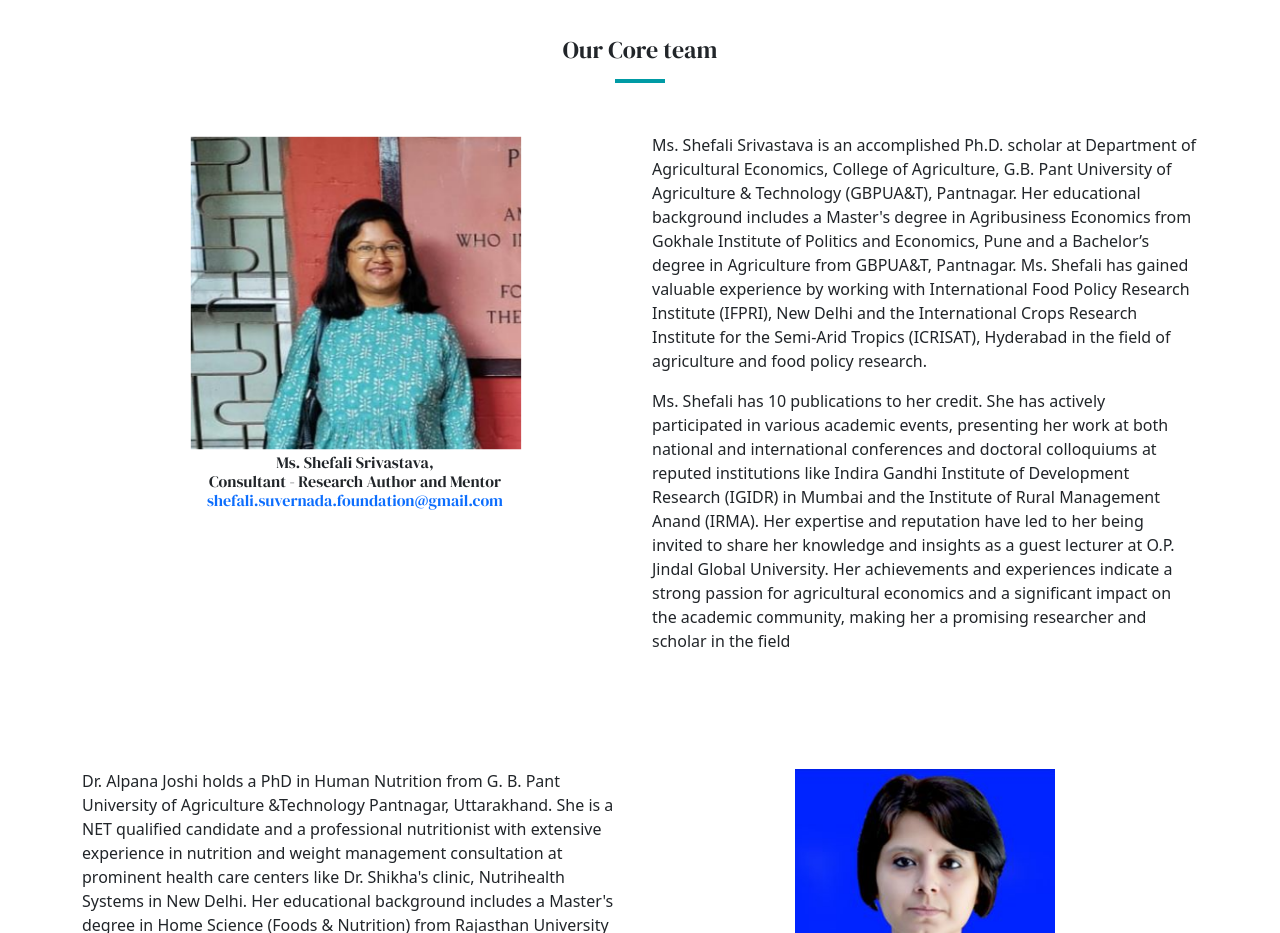
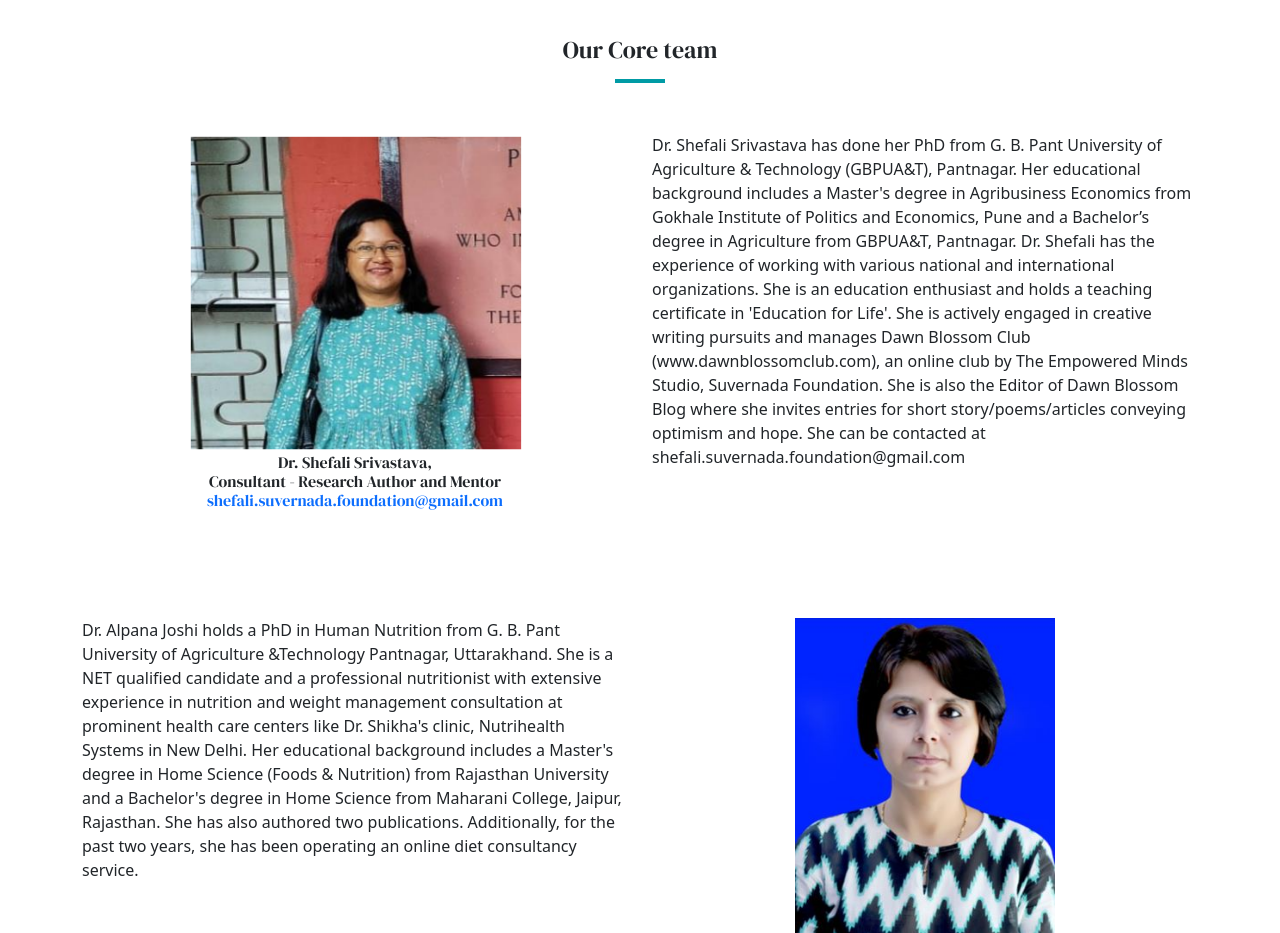
Before and after one commit to Suvernada/ngo-website, a React (Create React App) app: page /about in a window 1280 px wide. Shown: the part 3360-4293 px from the top of the page. Built offline with nearby package versions, Linux system fonts and the light colour scheme.

Commit message:
Update AboutPage.jsx

```diff
--- a/src/pages/AboutPage.jsx
+++ b/src/pages/AboutPage.jsx
@@ -220,7 +220,7 @@ const AboutPage = () => {
             <div className="col-lg-6 col-md-12 text-center">
               <img src={teamMember1} className="img-fluid" alt="director-2" />
               <h6>
-              Ms. Shefali Srivastava,
+              Dr. Shefali Srivastava,
                 <br />
                 Consultant - Research Author and Mentor
                 <br />
@@ -229,31 +229,7 @@ const AboutPage = () => {
             </div>
             <div className="col-lg-6 col-md-12">
               <p>
-                Ms. Shefali Srivastava is an accomplished Ph.D. scholar at
-                Department of Agricultural Economics, College of Agriculture,
-                G.B. Pant University of Agriculture & Technology (GBPUA&T),
-                Pantnagar. Her educational background includes a Master's degree
-                in Agribusiness Economics from Gokhale Institute of Politics and
-                Economics, Pune and a Bachelor’s degree in Agriculture from
-                GBPUA&T, Pantnagar. Ms. Shefali has gained valuable experience
-                by working with International Food Policy Research Institute
-                (IFPRI), New Delhi and the International Crops Research
-                Institute for the Semi-Arid Tropics (ICRISAT), Hyderabad in the
-                field of agriculture and food policy research.
-              </p>
-              <p>
-                Ms. Shefali has 10 publications to her credit. She has actively
-                participated in various academic events, presenting her work at
-                both national and international conferences and doctoral
-                colloquiums at reputed institutions like Indira Gandhi Institute
-                of Development Research (IGIDR) in Mumbai and the Institute of
-                Rural Management Anand (IRMA). Her expertise and reputation have
-                led to her being invited to share her knowledge and insights as
-                a guest lecturer at O.P. Jindal Global University. Her
-                achievements and experiences indicate a strong passion for
-                agricultural economics and a significant impact on the academic
-                community, making her a promising researcher and scholar in the
-                field
+              Dr. Shefali Srivastava has done her PhD from G. B. Pant University of Agriculture & Technology (GBPUA&T), Pantnagar. Her educational background includes a Master's degree in Agribusiness Economics from Gokhale Institute of Politics and Economics, Pune and a Bachelor’s degree in Agriculture from GBPUA&T, Pantnagar. Dr. Shefali has the experience of working with various national and international organizations. She is an education enthusiast and holds a teaching certificate in 'Education for Life'. She is actively engaged in creative writing pursuits and manages Dawn Blossom Club (www.dawnblossomclub.com), an online club by The Empowered Minds Studio, Suvernada Foundation. She is also the Editor of Dawn Blossom Blog where she invites entries for short story/poems/articles conveying optimism and hope. She can be contacted at shefali.suvernada.foundation@gmail.com
               </p>
             </div>
           </div>
```
